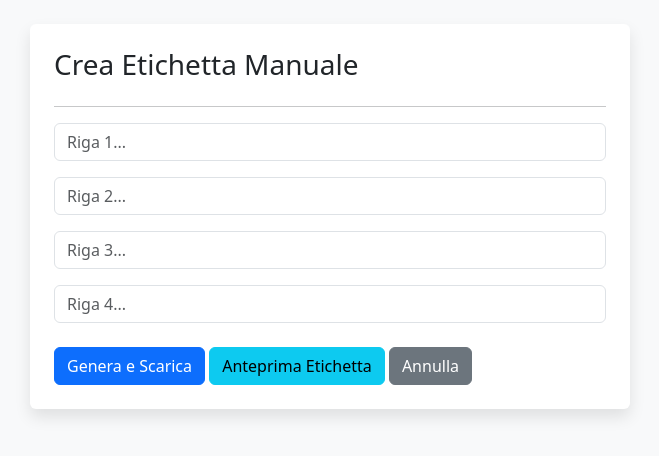
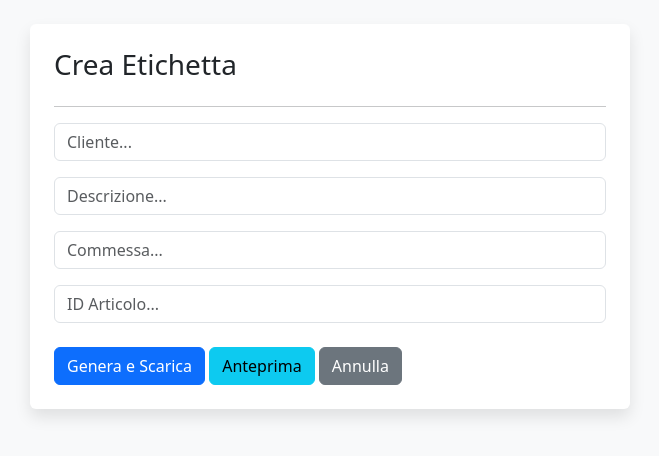
Before and after one commit to Camarsrl/gestionale_web, a Flask app: page /etichetta in a window 1280 px wide. Shown: the part 66-522 px from the top of the page, without its empty margins (310-969 px from the left). Run offline with Flask 3, Linux system fonts and the light colour scheme; the visitor is signed in with stand-in values (Sample User, id 1).

Commit message:
Update etichetta_manuale.html

```diff
--- a/templates/etichetta_manuale.html
+++ b/templates/etichetta_manuale.html
@@ -1,18 +1,18 @@
 {% extends "layout.html" %}
 {% block content %}
 <div class="card p-4 mx-auto" style="max-width: 600px;">
-    <h3>Crea Etichetta Manuale</h3>
+    <h3>Crea Etichetta</h3>
     <hr>
     <form method="POST">
         <div class="row g-3">
-            <div class="col-12"><input type="text" name="riga_1" class="form-control" placeholder="Riga 1..."></div>
-            <div class="col-12"><input type="text" name="riga_2" class="form-control" placeholder="Riga 2..."></div>
-            <div class="col-12"><input type="text" name="riga_3" class="form-control" placeholder="Riga 3..."></div>
-            <div class="col-12"><input type="text" name="riga_4" class="form-control" placeholder="Riga 4..."></div>
+            <div class="col-12"><input type="text" name="cliente" class="form-control" placeholder="Cliente..." value="{{ articolo.cliente if articolo else '' }}"></div>
+            <div class="col-12"><input type="text" name="descrizione" class="form-control" placeholder="Descrizione..." value="{{ articolo.descrizione if articolo else '' }}"></div>
+            <div class="col-12"><input type="text" name="commessa" class="form-control" placeholder="Commessa..." value="{{ articolo.commessa if articolo else '' }}"></div>
+            <div class="col-12"><input type="text" name="id_articolo" class="form-control" placeholder="ID Articolo..." value="{{ articolo.id if articolo else '' }}"></div>
         </div>
         <div class="mt-4">
             <button type="submit" class="btn btn-primary" formaction="{{ url_for('etichetta_manuale') }}">Genera e Scarica</button>
-            <button type="submit" class="btn btn-info" formaction="{{ url_for('etichetta_preview') }}" formtarget="_blank">Anteprima Etichetta</button>
+            <button type="submit" class="btn btn-info" formaction="{{ url_for('etichetta_preview') }}" formtarget="_blank">Anteprima</button>
             <a href="{{ url_for('index') }}" class="btn btn-secondary">Annulla</a>
         </div>
     </form>
```
